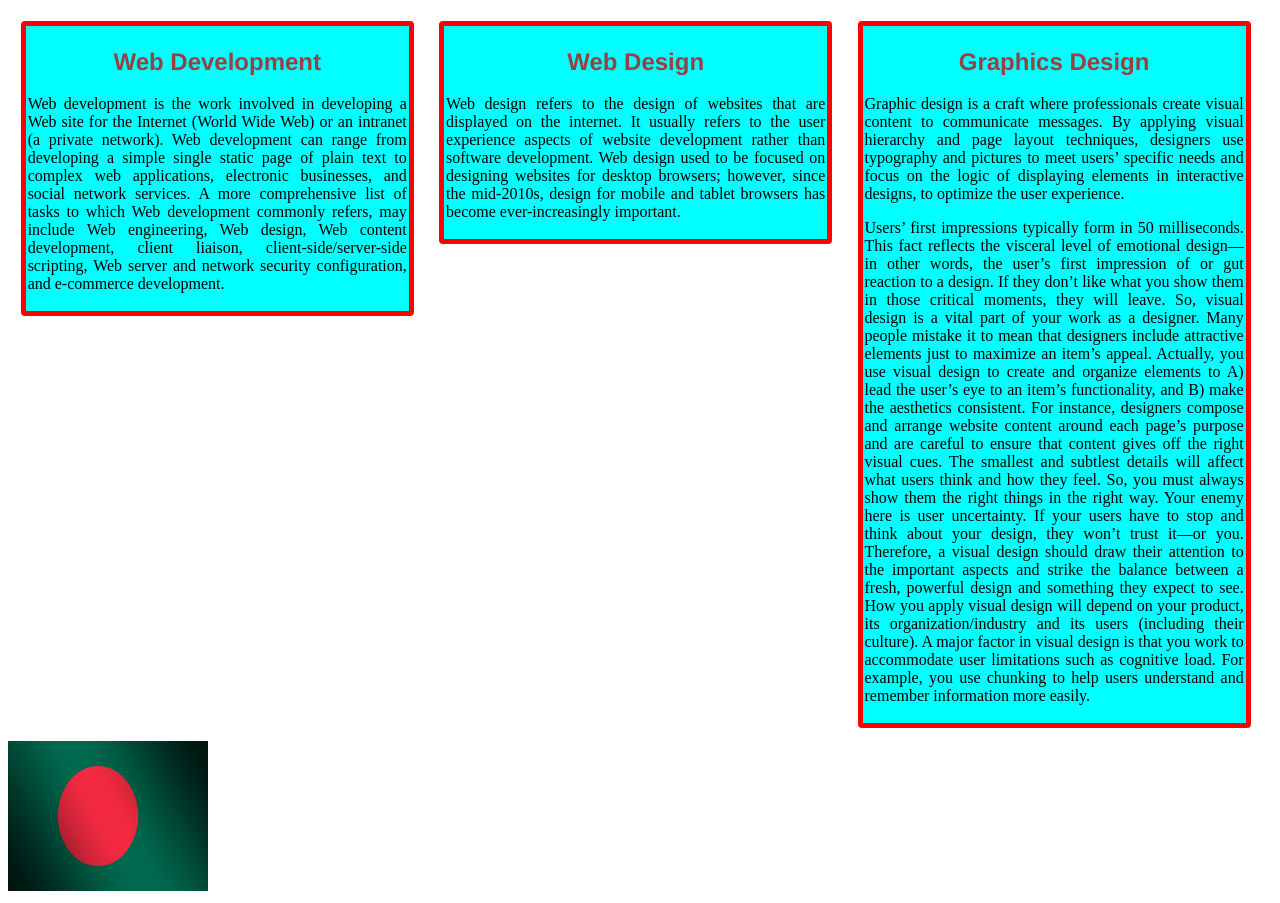
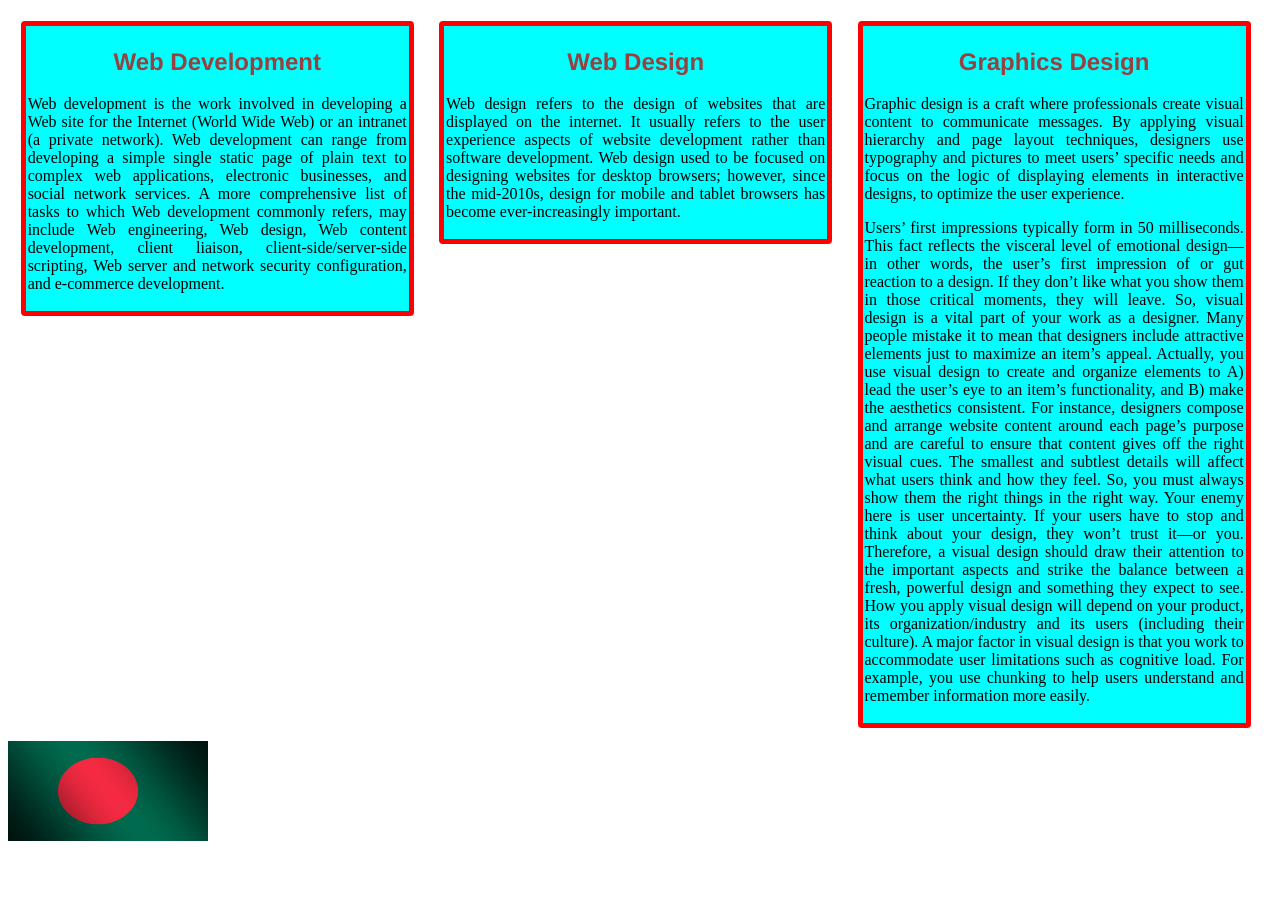
Before and after one commit to worldofmyown/Programming-Hero, a plain HTML site: page index.html in a window 1280 px wide. After the commit the page ends 853 px from the top, so only its background shows below. Drawn offline with Linux system fonts and the light colour scheme.

Commit message:
flag resize

```diff
--- a/index.html
+++ b/index.html
@@ -22,7 +22,7 @@
 </section>
 <section>
     <div>
-        <img src="flag-bangladesh-1400x840.jpg" alt="Bangladesh Flag">
+        <img id="bd" src="flag-bangladesh-1400x840.jpg" alt="Bangladesh Flag">
     </div>
 </section>
 </body>
--- a/style.css
+++ b/style.css
@@ -17,7 +17,12 @@
 .design{
     text-align: justify;
 }
+/*
 img{
     width: 200px;
-    height: 150px;
+    height: 100px;
+}*/
+#bd{
+    width: 200px;
+    height: 100px;
 }
```
